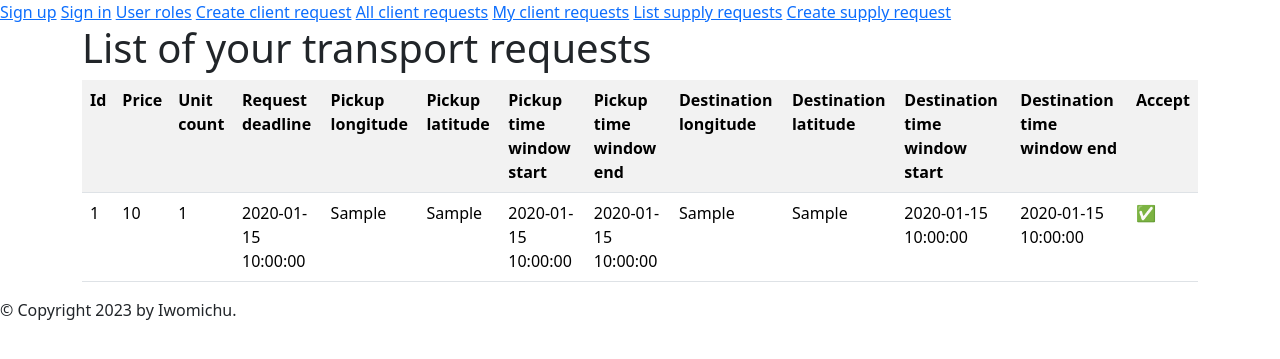
After one commit to Iwomichu/projekt-zaawansowane-wzorce-projektowe-i-architektoniczne, a FastAPI app: template templates/listAllTransportRequests.html in a window 1280 px wide. The commit adds this page. Shown: the top 359 px of the page. Run offline with FastAPI, Linux system fonts and the light colour scheme; the template is opened without the code that fills it: most values are stand-ins (such as "Sample title", 1, 10 or a date in 2020); parts of the project's set-up code (start-up, migrations or seed data) failed here and were passed over.

Commit message:
List transport requests

```diff
--- a/templates/acceptClientRequestPage.html
+++ b/templates/acceptClientRequestPage.html
@@ -2,7 +2,7 @@
 {% block title %}Edit user roles{% endblock %}
 {% block content %}
 <h1>Edit user roles</h1>
-<table>
+<table class="table table-striped">
     <tr>
         <th>Id</th>
         <th>Price</th>
--- a/templates/base.html
+++ b/templates/base.html
@@ -11,6 +11,7 @@
 </head>
 <body>
     <div id="menu">
+        <!-- TODO: divide menu into modules -->
         <a href="/user/create">Sign up</a>
         <a href="/login">Sign in</a>
         <a href="/user/roles">User roles</a>
--- a/templates/editUserRolesPage.html
+++ b/templates/editUserRolesPage.html
@@ -3,7 +3,7 @@
 {% block content %}
 <h1>Edit user roles</h1>
 <form action="/user/roles/edit?target_id={{user.id}}" method="post">
-    <table>
+    <table class="table table-striped">
         <tr>
             <th>ID</th>
             <th>Login</th>
--- a/templates/listAllClientRequestsPage.html
+++ b/templates/listAllClientRequestsPage.html
@@ -3,7 +3,7 @@
 {% block content %}
 
 <h1>List of your client requests</h1>
-<table>
+<table class="table table-striped">
     <tr>
         <th>Id</th>
         <th>Price</th>
--- /dev/null
+++ b/templates/listAllTransportRequests.html
@@ -0,0 +1,46 @@
+{% extends "base.html" %}
+{% block title %}All transport requests{% endblock %}
+{% block content %}
+
+<h1>List of your transport requests</h1>
+<table class="table table-striped">
+    <tr>
+        <th>Id</th>
+        <th>Price</th>
+        <th>Unit count</th>
+        <th>Request deadline</th>
+        <th>Pickup longitude</th>
+        <th>Pickup latitude</th>
+        <th>Pickup time window start</th>
+        <th>Pickup time window end</th>
+        <th>Destination longitude</th>
+        <th>Destination latitude</th>
+        <th>Destination time window start</th>
+        <th>Destination time window end</th>
+        <th>Accept</th>
+    </tr>
+    {% for transport_request in transport_requests %}
+    <tr>
+        <td>{{transport_request.request_id}}</td>
+        <td>{{transport_request.price}}</td>
+        <td>{{transport_request.unit_count}}</td>
+        <td>{{transport_request.request_deadline}}</td>
+        <td>{{transport_request.pickup_location_longitude}}</td>
+        <td>{{transport_request.pickup_location_latitude}}</td>
+        <td>{{transport_request.load_time_window_start}}</td>
+        <td>{{transport_request.load_time_window_end}}</td>
+        <td>{{transport_request.destination_location_longitude}}</td>
+        <td>{{transport_request.destination_location_latitude}}</td>
+        <td>{{transport_request.destination_time_window_start}}</td>
+        <td>{{transport_request.destination_time_window_end}}</td>
+        <td>
+            {% if transport_request.accepted %}
+            ✅
+            {% else %}
+            <a href="/transport_requests/accept?transport_request_id={{transport_request.id}}">Edit</a>
+            {% endif %}
+        </td>
+    </tr>
+    {% endfor %}
+</table>
+{% endblock %}
--- a/templates/listOwnClientRequestsPage.html
+++ b/templates/listOwnClientRequestsPage.html
@@ -3,7 +3,7 @@
 {% block content %}
 
 <h1>List of your client requests</h1>
-<table>
+<table class="table table-striped">
     <tr>
         <th>Id</th>
         <th>Price</th>
--- a/templates/listSupplyOffersForRequest.html
+++ b/templates/listSupplyOffersForRequest.html
@@ -3,7 +3,7 @@
 {% block content %}
 
 <h1>List of supply requests</h1>
-<table>
+<table class="table table-striped">
     <tr>
         <th>Id</th>
         <th>Price</th>
--- a/templates/listSupplyRequests.html
+++ b/templates/listSupplyRequests.html
@@ -3,7 +3,7 @@
 {% block content %}
 
 <h1>List of supply requests</h1>
-<table>
+<table class="table table-striped">
     <tr>
         <th>Id</th>
         <th>Product name</th>
--- a/templates/userRolesPage.html
+++ b/templates/userRolesPage.html
@@ -3,7 +3,7 @@
 {% block content %}
 
 <h1>List of user roles</h1>
-<table>
+<table class="table table-striped">
     <tr>
         <th>ID</th>
         <th>Login</th>
--- a/zwpa/main.py
+++ b/zwpa/main.py
@@ -21,6 +21,7 @@ from .routers.user import (
 )
 from .routers.client_requests import router as client_requests_router
 from .routers.supply import router as supply_router
+from .routers.transport import router as transport_router
 
 
 create_root_workflow = CreateRootWorkflow(
@@ -44,6 +45,7 @@ app = FastAPI(lifespan=lifespan)
 app.include_router(user_router)
 app.include_router(client_requests_router)
 app.include_router(supply_router)
+app.include_router(transport_router)
 
 
 @app.get("/", response_class=HTMLResponse)
--- a/zwpa/routers/supply.py
+++ b/zwpa/routers/supply.py
@@ -48,7 +48,6 @@ accept_supply_offer_for_request_workflow = AcceptRequestedSupplyOfferWorkflow(
 def get_list_supply_requests(
     request: Request, user_id: Annotated[int, Depends(get_current_user_id)]
 ):
-    # TODO: Should not list already fulfilled requests
     supply_requests = list_supply_requests_workflow.list_supply_requests(user_id)
     is_supplier = user_role_checker.is_user_of_role(user_id, role=UserRole.SUPPLIER)
     is_clerk = user_role_checker.is_user_of_role(user_id, role=UserRole.CLERK)
--- a/zwpa/workflows/client_requests/AcceptClientRequestWorkflow.py
+++ b/zwpa/workflows/client_requests/AcceptClientRequestWorkflow.py
@@ -6,6 +6,7 @@ from zwpa.model import (
     ClientRequest,
     Transport,
     TransportRequest,
+    TransportStatus,
     User,
     UserRole,
     Warehouse,
@@ -93,11 +94,11 @@ class AcceptClientRequestWorkflow:
             load_time_window_id=load_time_window_id,
             destination_time_window_id=client_request.supply_time_window_id,
             price=price,
+            status=TransportStatus.REQUESTED,
         )
         transport_request = TransportRequest(
             request_deadline=transport_request_deadline,
             transport=transport,
-            accepted=False,
         )
         session.add(transport)
         session.add(transport_request)
--- a/zwpa/workflows/supplies/AcceptRequestedSupplyOfferWorkflow.py
+++ b/zwpa/workflows/supplies/AcceptRequestedSupplyOfferWorkflow.py
@@ -9,6 +9,7 @@ from zwpa.model import (
     SupplyTransportRequest,
     Transport,
     TransportRequest,
+    TransportStatus,
     UserRole,
 )
 from zwpa.workflows.client_requests.AddNewClientRequestWorkflow import (
@@ -95,10 +96,10 @@ class AcceptRequestedSupplyOfferWorkflow:
             destination_location_id=supply_offer.supply.warehouse.location_id,
             load_time_window_id=supply_offer.load_time_window_id,
             destination_time_window_id=supply_offer.supply.supply_time_window_id,
+            status=TransportStatus.REQUESTED,
         )
         transport_request = TransportRequest(
             request_deadline=transport_request_deadline,
-            accepted=False,
             transport=transport,
         )
         supply_transport_request = SupplyTransportRequest(
--- a/zwpa/workflows/transport/ListTransportRequestsWorkflow.py
+++ b/zwpa/workflows/transport/ListTransportRequestsWorkflow.py
@@ -5,7 +5,7 @@ from sqlalchemy import select
 from sqlalchemy.orm import sessionmaker, Session
 from zwpa.exceptions.UserLacksRoleException import UserLacksRoleException
 
-from zwpa.model import TransportRequest, User, UserRole, Transport
+from zwpa.model import TransportRequest, TransportStatus, User, UserRole, Transport
 from zwpa.workflows.client_requests.AddNewClientRequestWorkflow import (
     DefaultTodayProvider,
     TodayProvider,
@@ -84,6 +84,6 @@ class ListTransportRequestsWorkflow:
                     TransportRequest.request_deadline
                     < self.today_provider.today().date()
                 )
-                .where(TransportRequest.accepted == False)
+                .where(TransportRequest.transport.has(status=TransportStatus.REQUESTED))
             ).scalars()
         )
```
Also changed, not shown: tests/fixtures.py (+3 -2 lines), tests/test_supply.py (+2 -1 lines), tests/test_transport.py (+3 -3 lines), zwpa/model.py (+15 -1 lines), zwpa/routers/transport.py (added, +38 -0 lines).
